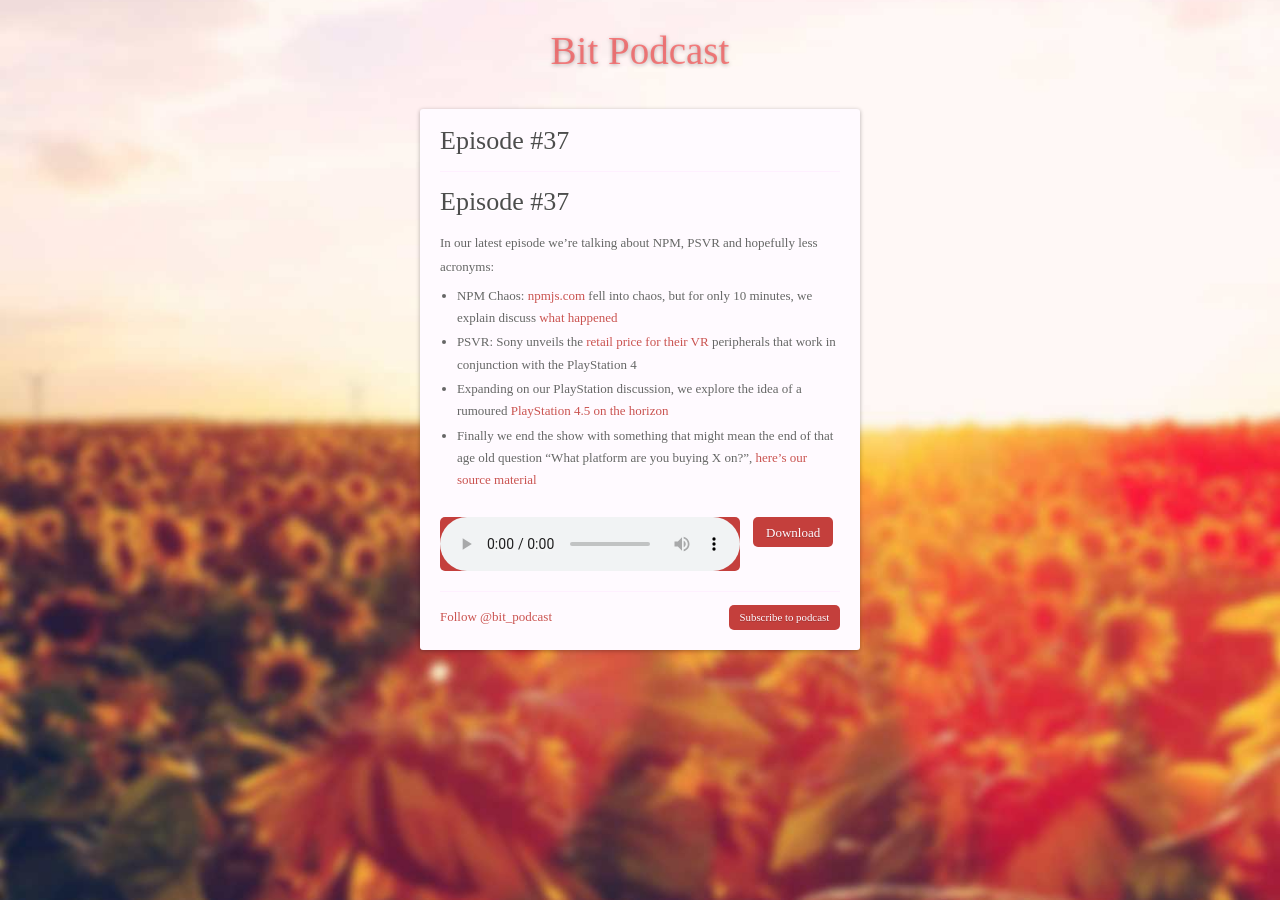
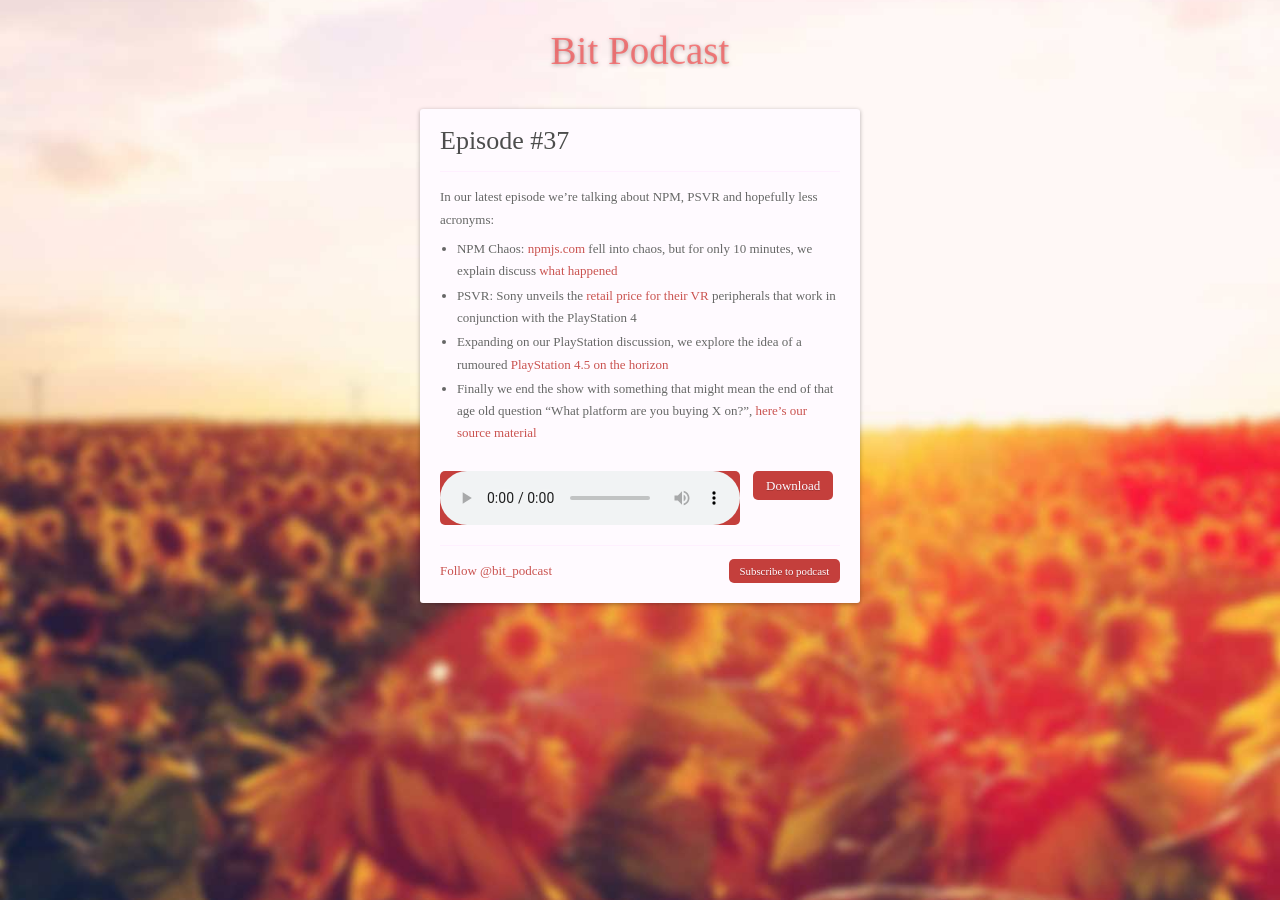
Before and after one commit to benjaminreid/bitpodcast.com, a Jekyll site: the page built from _posts/2016-03-30-episode-37.md, in a window 1280 px wide. Built offline with Jekyll 4.4.1, drawn with Linux system fonts in a browser that asks for light colours; some web fonts are replaced; comment, search, counter and statistics services are not loaded.

Commit message:
Removes duplicate title

```diff
--- a/_posts/2016-03-30-episode-37.md
+++ b/_posts/2016-03-30-episode-37.md
@@ -8,8 +8,6 @@
 duration: "39:09"
 ---
 
-# Episode #37
-
 In our latest episode we're talking about NPM, PSVR and hopefully less acronyms:
 
 - NPM Chaos: [npmjs.com](npmjs.com) fell into chaos, but for only 10 minutes, we explain discuss [what happened](http://blog.npmjs.org/post/141577284765/kik-left-pad-and-npm)
```
